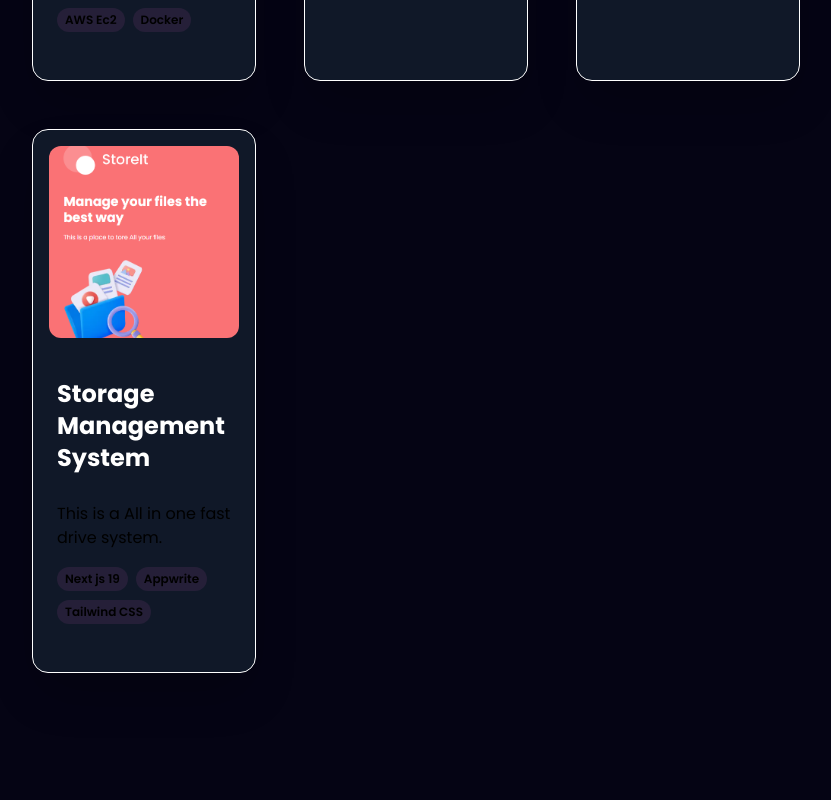
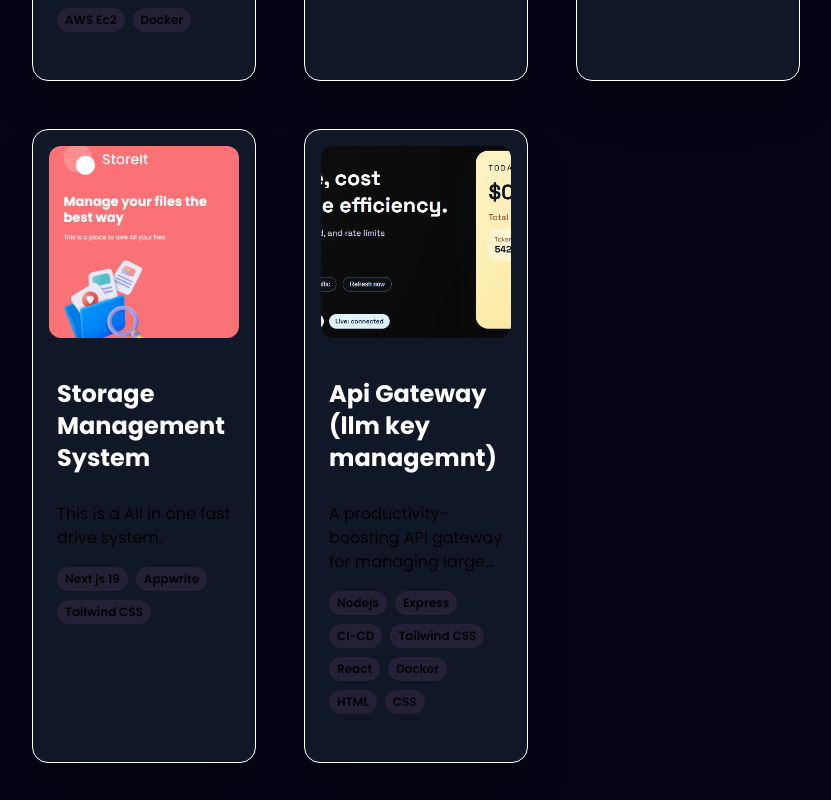
Before and after one commit to DhruvSingh7077/PORTFOLIO, a React (Vite) app: page / in a window 1280 px wide. Shown: the part 4100-4900 px from the top of the page, without its empty margins (224-1055 px from the left). Built offline with nearby package versions, Linux system fonts and the light colour scheme.

Commit message:
+ api gateway

```diff
--- a/src/constants.js
+++ b/src/constants.js
@@ -52,7 +52,7 @@ import ttt from "./assets/work_logo/1.png";
 // import taskremLogo from "./assets/work_logo/task_rem.png";
 import intdatatype from "./assets/work_logo/storein.png";
  import jobqueue from "./assets/work_logo/job-queue.png";
-// import imagesearchLogo from "./assets/work_logo/image_search.png";
+ import apigateway from "./assets/work_logo/api gateway.png";
 // import removebgLogo from "./assets/work_logo/remove_bg.png";
 
 export const SkillsInfo = [
@@ -239,16 +239,16 @@ export const projects = [
     github: "https://github.com/DhruvSingh7077/Storage-Management",
     webapp: "https://picture-site.vercel.app/sign-in",
   },
-  // {
-  //   id: 4,
-  //   title: "Task Reminder Chrome Extension Tool",
-  //   description:
-  //     "A productivity-boosting Chrome extension designed to help users manage and remember their daily tasks. Built using JavaScript, it offers a simple interface with reminders and task notifications to keep users on track.",
-  //   image: taskremLogo,
-  //   tags: ["JavaScript", "Chrome Extension", "HTML", "CSS"],
-  //   github: "https://github.com/codingmastr/Task-Reminder-Tool",
-  //   webapp: "chrome://extensions/?id=kngheeibjnnidhfoomkpnbeghackheci",
-  // },
+  {
+    id: 4,
+    title: "Api Gateway (llm  key managemnt)",
+    description:
+      "A productivity-boosting API gateway for managing large language models keys and monitoring syatem.",
+    image: apigateway,
+    tags: ["Nodejs", "Express",  "CI-CD", "Tailwind CSS","React","Docker", "HTML", "CSS"],
+    github: "https://github.com/DhruvSingh7077/API-Gateway",
+    webapp: "http://13.51.173.101:5173",
+  },
   // {
   //   id: 5,
   //   title: "Webverse Digital",
```
Also changed, not shown: src/assets/work_logo/api gateway.png (added).
